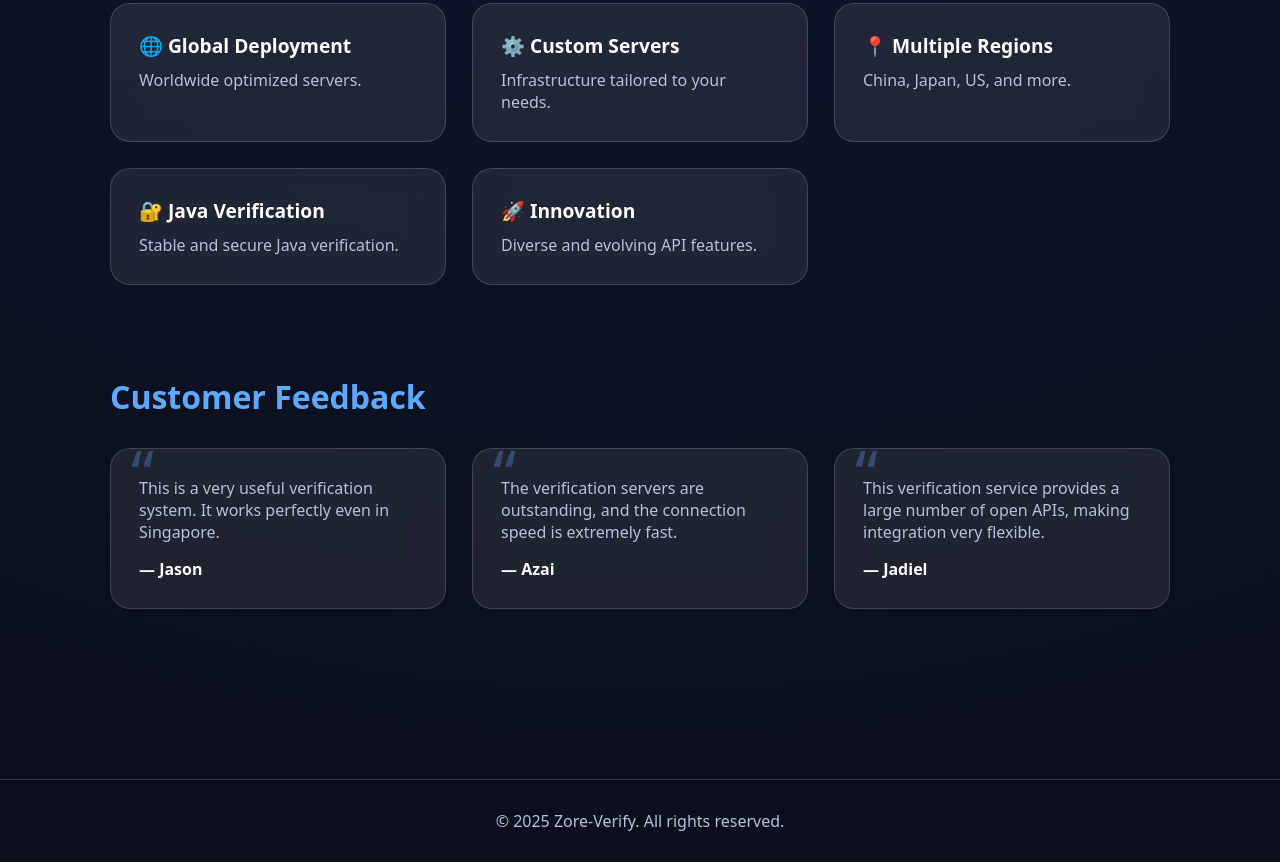
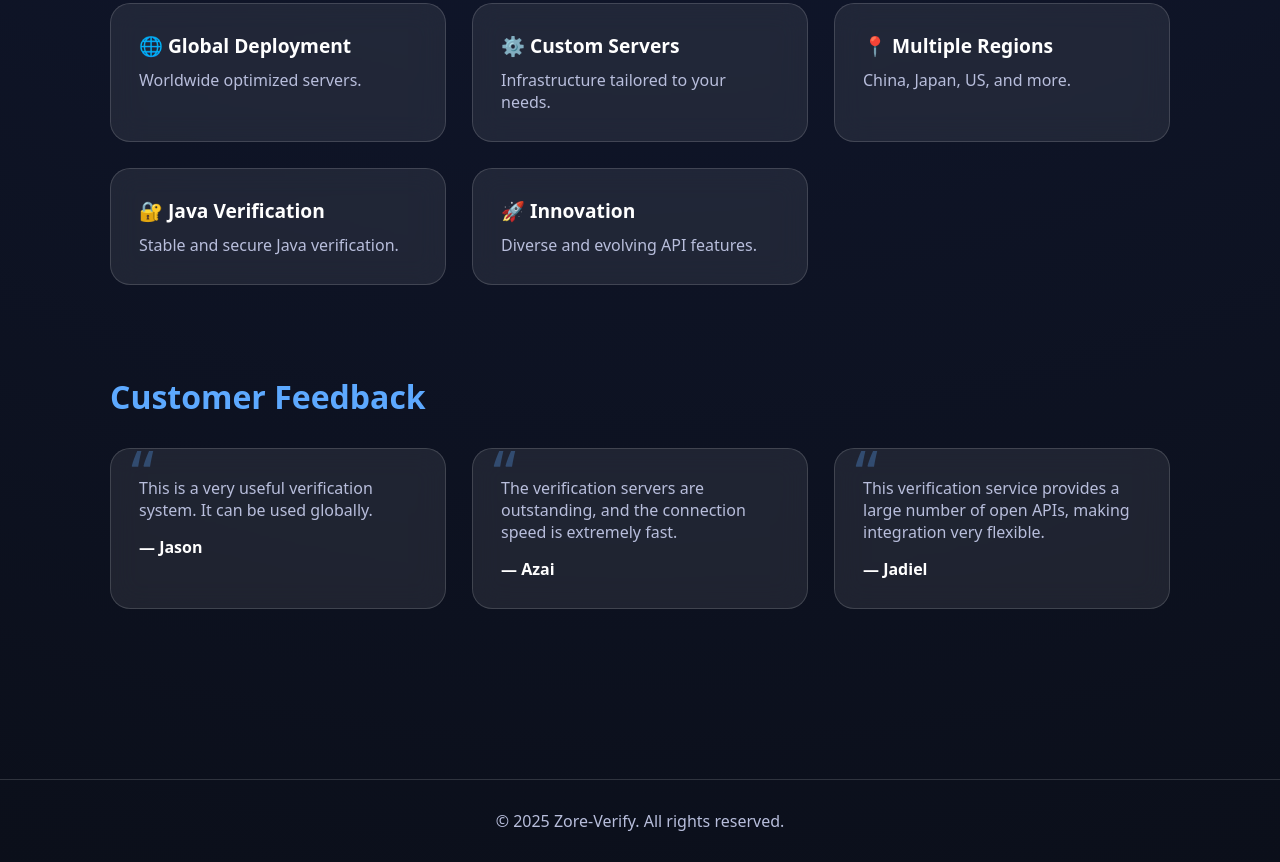
Before and after one commit to zore-team/Zore-verify, a plain HTML site: page index.html in a window 1280 px wide. Shown: the part 1147-2009 px from the top of the page. Drawn offline with Linux system fonts and the light colour scheme.

Commit message:
Update index.html

```diff
--- a/index.html
+++ b/index.html
@@ -126,7 +126,7 @@
     .feedback-name {
       margin-top: 15px;
       font-weight: 600;
-      color: #fff;
+      color: #ffffff;
     }
 
     /* ===== Button ===== */
@@ -241,8 +241,7 @@
       <div class="grid">
         <div class="card feedback-card">
           <p>
-            This is a very useful verification system. It works perfectly even
-            in Singapore.
+            This is a very useful verification system. It can be used globally.
           </p>
           <div class="feedback-name">— Jason</div>
         </div>
```
